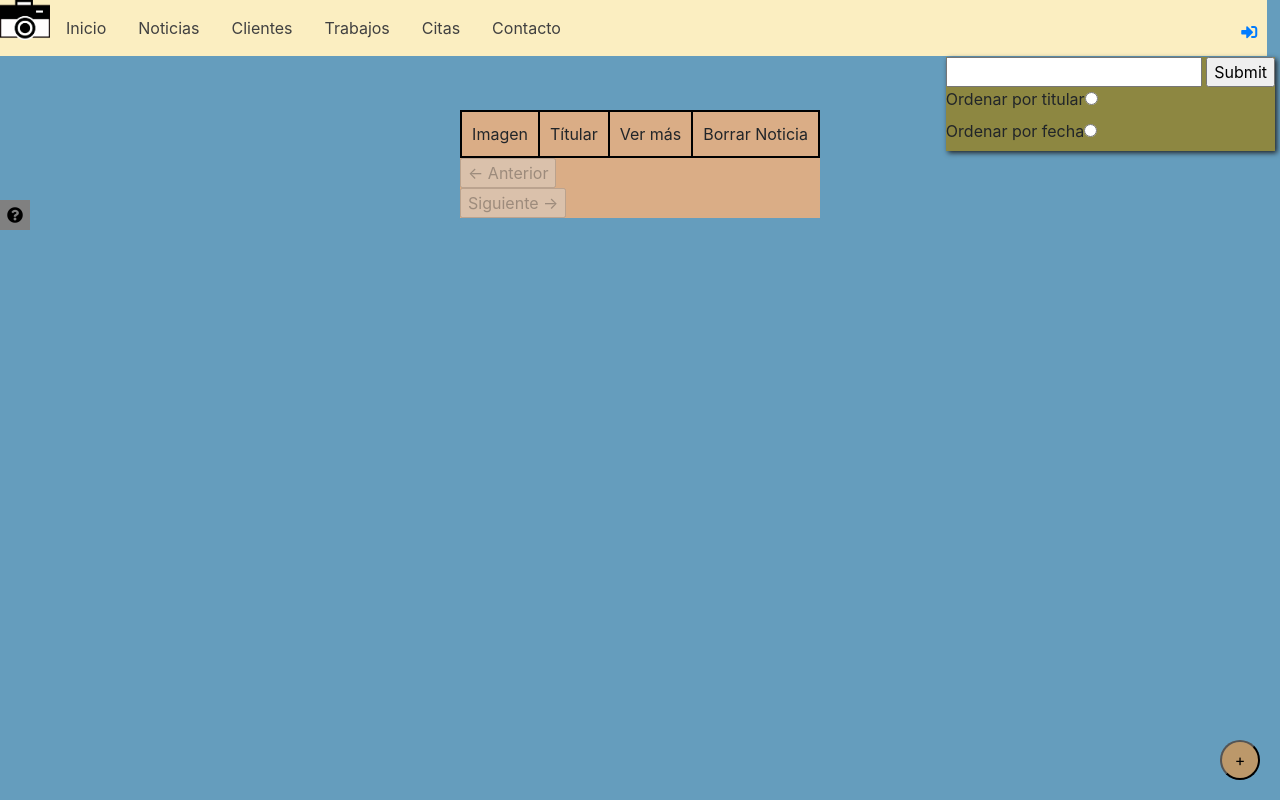
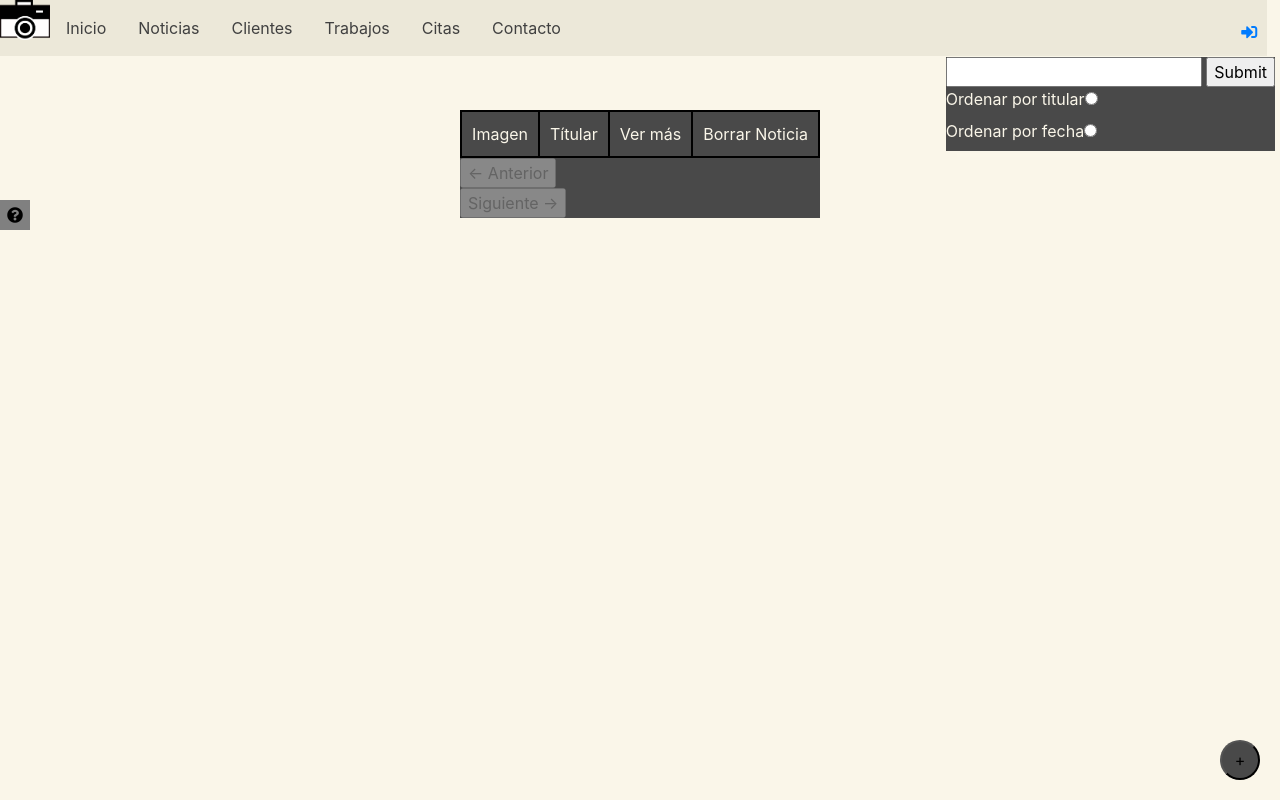
Before and after one commit to silvericarus/estudio-fotografia, a PHP site: page /php/noticias/noticias.php in a window 1280 px wide. Run offline with PHP 8.4, Linux system fonts and the light colour scheme; data that the repository does not hold is empty; some libraries are stand-ins or nearby versions.

Commit message:
Cambiados todos los colores de la aplicación

```diff
--- a/css/main.css
+++ b/css/main.css
@@ -4,7 +4,8 @@
     position: absolute;
     top: 57px;
     right: 5px;
-    background-color: #8D8741;
+    background-color: #494949;
+    color: #faf6e9;
 }
 
 .content{
@@ -12,7 +13,8 @@
     margin-right:auto;
     margin-left: auto;
     margin-top: 110px;
-    background-color: #DAAD86;
+    background-color: #494949;
+    color: #faf6e9;
 }
 
 .content>table{
@@ -40,14 +42,14 @@
 	border-radius: 100%;
   height: 40px;
   width: 40px;
-  background-color: #BC986A;
+  background-color: #494949;
 }
 
 body{
-	background-color: #659DBD;
+	background-color: #faf6e9;
 }
 #navbar{
-	background-color: #FBEEC1;
+	background-color: #ece8d9;
 	position: absolute;
 	top: 0px;
 	width:99%;
--- a/php/citas/citas.php
+++ b/php/citas/citas.php
@@ -69,7 +69,7 @@
 						}else{
 							$fechacita = explode("-",$resultado["fecha"]);
 						if($dia==$fechacita[2]){
-							echo "<td bgcolor=\"#E13E3E\"><div>$dia<form action=\"verCita.php\" method=\"get\">
+							echo "<td bgcolor=\"#faf6e9\" style='color:black'><div>$dia<form action=\"verCita.php\" method=\"get\">
 							<input type='hidden' name='fecha' value='$resultado[fecha]'>
 			<input type=\"submit\" name=\"verCita\" value=\"Ver citas\" class=\"botonEditar\">
 		</form></div></td>";
@@ -87,7 +87,7 @@
 						echo "<tr>";
 					}
 					if($dia==$fechacita[2]){
-						echo "<td bgcolor=\"#E13E3E\"><div>$dia<form action=\"verCita.php\" method=\"get\">
+						echo "<td bgcolor=\"#faf6e9\" style='color:black'><div>$dia<form action=\"verCita.php\" method=\"get\">
 							<input type='hidden' name='fecha' value='$resultado[fecha]'>
 			<input type=\"submit\" name=\"verCita\" value=\"Ver citas\" class=\"botonEditar\">
 		</form></div></td>";
--- a/php/conectarServidor.php
+++ b/php/conectarServidor.php
@@ -109,7 +109,7 @@
 	function mapaweb($ubicacion){
 		if ($ubicacion=="/") {
 			echo "<div class='mapaweb'>
-    	<div style='background-color:rgba(189, 154, 108, 0.9);width: 379px;'>
+    	<div style='background-color:#494949aa;width: 379px;'>
     		<figure><img src='img/mapaweb.png' alt='Mapa Web' width='300px'><figcaption>Esquema de la web. Las líneas representan los enlaces entre cada página, los puntos.</figcaption></figure>
     		<ul>
     			<li>Clientes: Página para visualizar los clientes.</li>
```
Also changed, not shown: other parts of css/main.css (+12 -10 lines).
